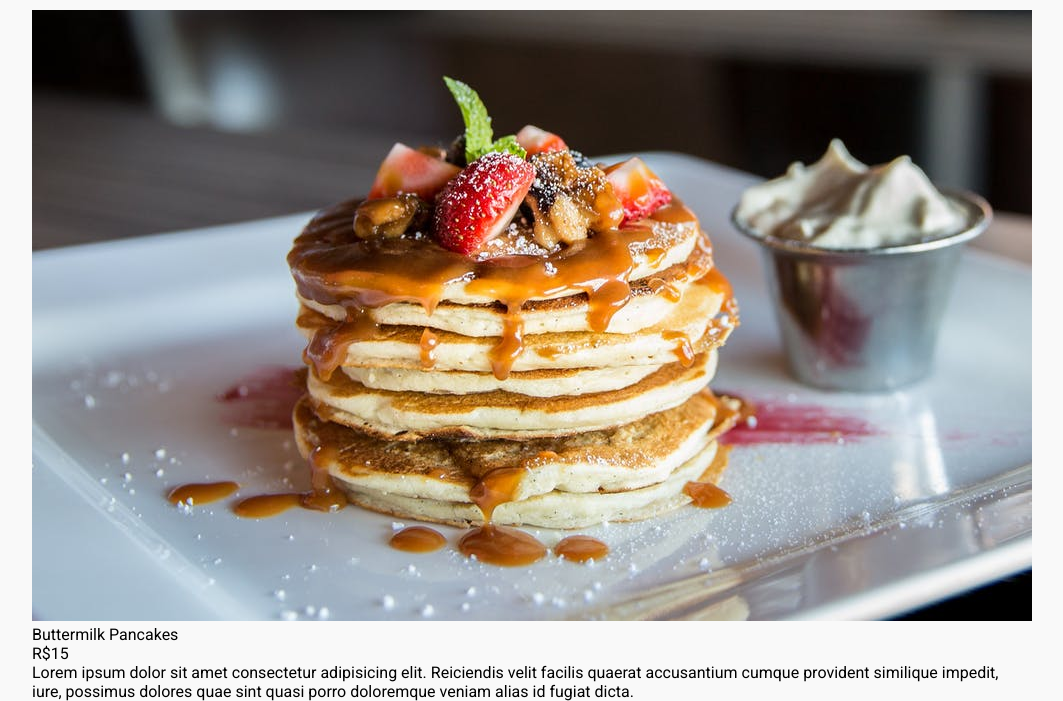
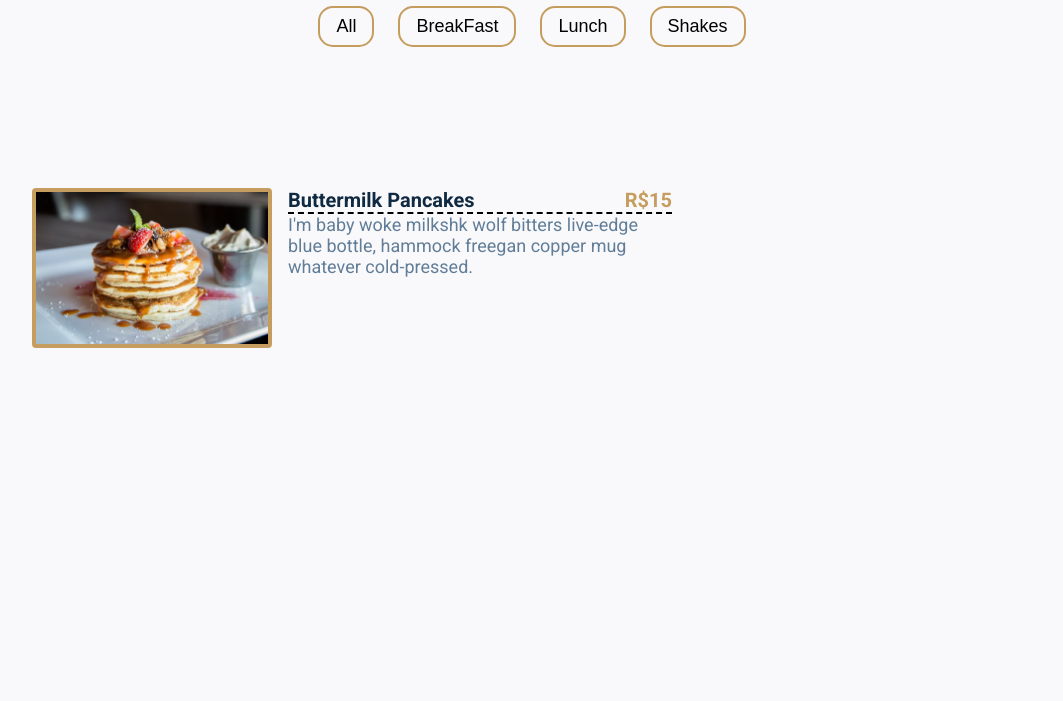
Before and after one commit to alvaroomiranda/projetoMenu, a plain HTML site: page index.html in a window 1280 px wide. Shown: the part 200-901 px from the top of the page, without its empty margins (108-1171 px from the left). After the commit the page ends 800 px from the top, so only its background shows below. Drawn offline with Linux system fonts and the light colour scheme.

Commit message:
Sexto Commit

```diff
--- a/css/style.css
+++ b/css/style.css
@@ -12,20 +12,14 @@ html{
 
 body{
     font-size: 1.6rem;
-    color: #000;
-}
-
-body{
-    color: #000;
-    font-size: 1.6rem;
     font-family: 'Roboto', sans-serif;
-    background-color: #f9f9f9;
+    background-color: #f9f9fb;
 }
 
 main{
     display: grid;
     grid-template-columns: 1000px;
-    grid-template-rows: 280px 550px;
+    grid-template-rows: 360px 220px;
     justify-content: center;
     align-items: center;
 }
@@ -34,7 +28,9 @@ main header{
     display: grid;
     flex-direction: column;
     align-items: center;
-    gap: 1.6rem;
+    gap: 3.2rem;
+    display: flex;
+    justify-content: center;
 }
 
 main header .title h2{
@@ -53,13 +49,65 @@ main header h2::after{
 
 main header .button-container{
     display: flex;
+    justify-content: center;
     gap: 2.4rem;
 }
 
 main header .button-container button{
-    border-color: 2px solid #c59d5f;
-    font-size: 1.6rem;
-    text-transform: capitalize;
-    border-radius: 0.4rem;
+    border: 2px solid #c59d5f;
+    font-size: 1.8rem;
+    border-radius: 1.5rem;
+    background: transparent;
+    cursor: pointer;
     padding: 0.8rem 1.6rem;
 }
+
+main header .button-container button:hover{
+    background-color: #c59d5f;
+}
+
+main section .menu-items .item-image img{
+    width: 240px;
+    height: 160px;
+    object-fit: cover;
+    border: 4px solid #c59d5f;
+    border-radius: 0.4rem;
+}
+
+main section .menu-items .item-info .item-title{
+    display: flex;
+    justify-content: space-between;
+    border-bottom: 2px dashed #000;
+}
+
+main section .menu-items{
+    display: flex;
+    gap: 1.6rem;
+    max-width: 64rem;
+}
+
+main section .menu-items .item-info .item-title p{
+    color: #c59d5f;
+    font-size: 2rem;
+    font-weight: 600;
+}
+
+
+main section .menu-items .item-info .item-title p:nth-child(1){
+    color: #102a42;
+    font-size: 2rem;
+    font-weight: 600;
+}
+
+main section .menu-items .item-image img{
+    width: 240px;
+    height: 160px;
+    object-fit: cover;
+    border: 4px solid #c59d5f;
+    border-radius: 0.4rem;
+}
+
+main section .menu-items .item-info .item-description p{
+    color: #617d98;
+    font-size: 1.8rem;
+}
--- a/index.html
+++ b/index.html
@@ -29,17 +29,14 @@
           </div>
 
           <div class="item-info">
-            <div class="item-tile">
+            <div class="item-title">
                 <p>Buttermilk Pancakes</p>
                 <p class="price">R$15</p>
             </div>
 
                 <div class="item-description">
                     <p>
-                Lorem ipsum dolor sit amet consectetur adipisicing elit.
-                Reiciendis velit facilis quaerat accusantium cumque provident
-                similique impedit, iure, possimus dolores quae sint quasi porro
-                doloremque veniam alias id fugiat dicta.
+                        I'm baby woke milkshk wolf bitters live-edge blue bottle, hammock freegan copper mug whatever cold-pressed.
                     </p>
                 </div>
         </div>
--- a/js/script.js
+++ b/js/script.js
@@ -0,0 +1,17 @@
+const menu = [
+    {
+        id: 1,
+        tittle: 'Buttermilk Pancakes',
+        category: 'Breakfast',
+        image: './images/item-1.jpeg'
+        description: "I'm baby woke milshake wolf bitters live-edge blue bottle, hamrock freegan copper whatever cold-pressed",
+    },
+
+    {
+        id: 2,
+        tittle: 'Diner Double',
+        category: 'Lunch',
+        image: './images/item-2.jpeg'
+        description: "I'm baby woke milshake wolf bitters live-edge blue bottle, hamrock freegan copper whatever cold-pressed",
+    },
+]
```
Lines whose indentation alone changed are shown as unchanged.
